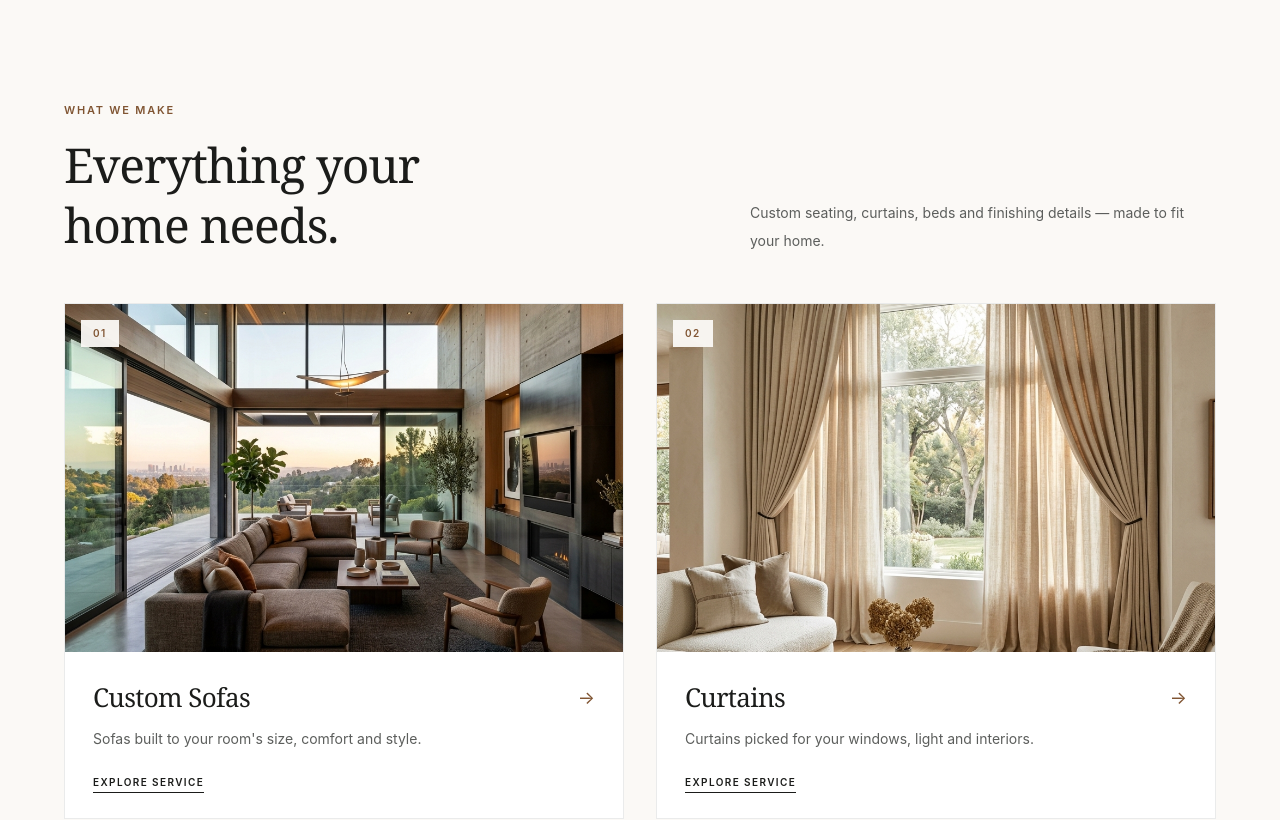
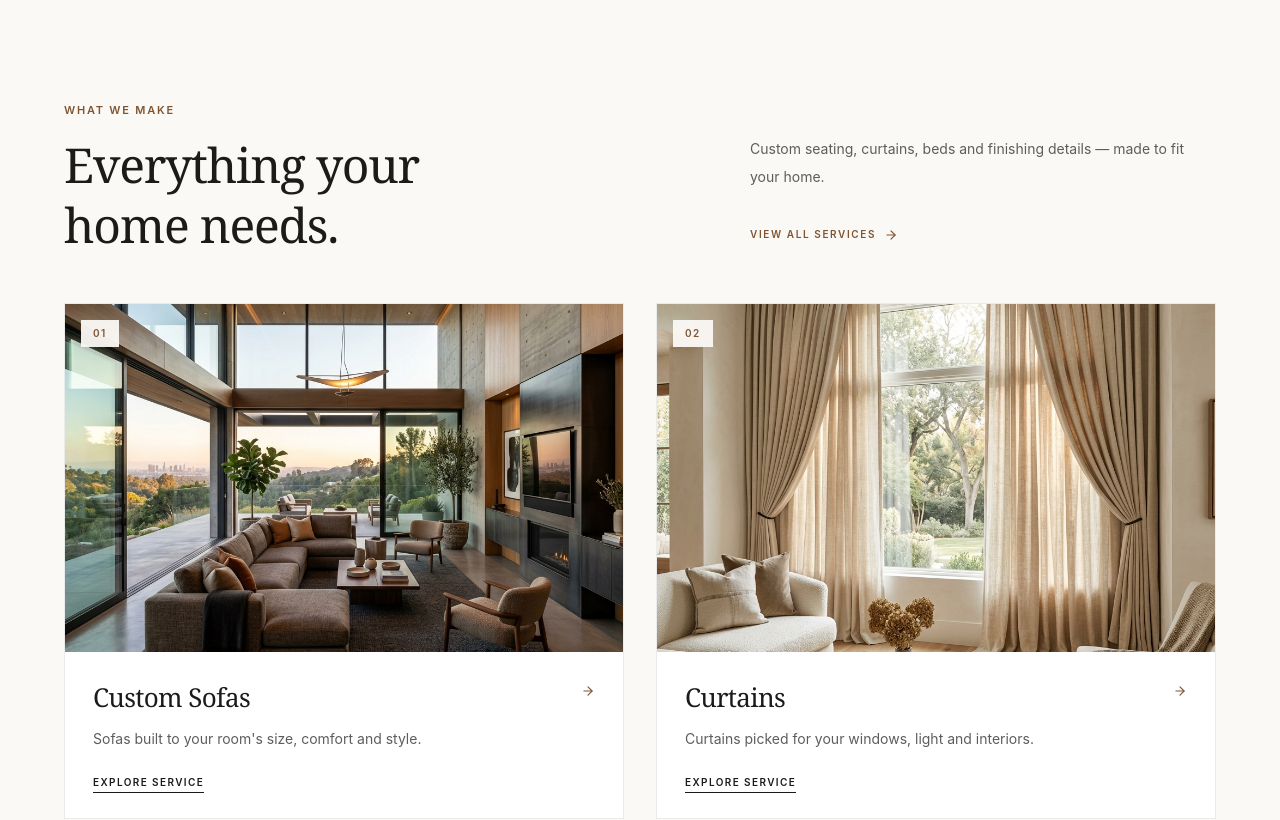
Before and after one commit to thiteswapnil1212-hue/INTERIOR-STORES-WEB, a Next.js app: page / in a window 1280 px wide. Shown: the part 1280-2100 px from the top of the page. Built offline with nearby package versions, Linux system fonts and the light colour scheme.

Commit message:
Single services header + View all link

```diff
--- a/src/components/home/ServicesSection.tsx
+++ b/src/components/home/ServicesSection.tsx
@@ -1,5 +1,6 @@
 import Link from "next/link";
 import Image from "next/image";
+import { ArrowRight } from "lucide-react";
 
 const services = [
   {
@@ -58,10 +59,19 @@ export default function ServicesSection() {
             </h2>
           </div>
 
-          <p className="max-w-xl text-sm leading-7 text-[#5c5e5c] md:col-span-5 md:col-start-8">
-            Custom seating, curtains, beds and finishing details — made to
-            fit your home.
-          </p>
+          <div className="md:col-span-5 md:col-start-8">
+            <p className="max-w-xl text-sm leading-7 text-[#5c5e5c]">
+              Custom seating, curtains, beds and finishing details — made to
+              fit your home.
+            </p>
+            <Link
+              href="/services"
+              className="mt-6 inline-flex min-h-10 items-center gap-2 text-[10px] font-semibold uppercase tracking-[0.16em] text-[#805533] transition-colors hover:text-[#1b1c1a] focus-visible:outline-none focus-visible:ring-2 focus-visible:ring-[#805533] focus-visible:ring-offset-2"
+            >
+              View all services
+              <ArrowRight aria-hidden="true" className="h-3.5 w-3.5" />
+            </Link>
+          </div>
         </div>
 
         {/* Services */}
@@ -95,7 +105,7 @@ export default function ServicesSection() {
                         aria-hidden="true"
                         className="mt-1 text-lg text-[#805533] transition-transform duration-300 group-hover:translate-x-1"
                       >
-                        →
+                        <ArrowRight aria-hidden="true" className="h-3.5 w-3.5" />
                       </span>
                     )}
                   </div>
```
